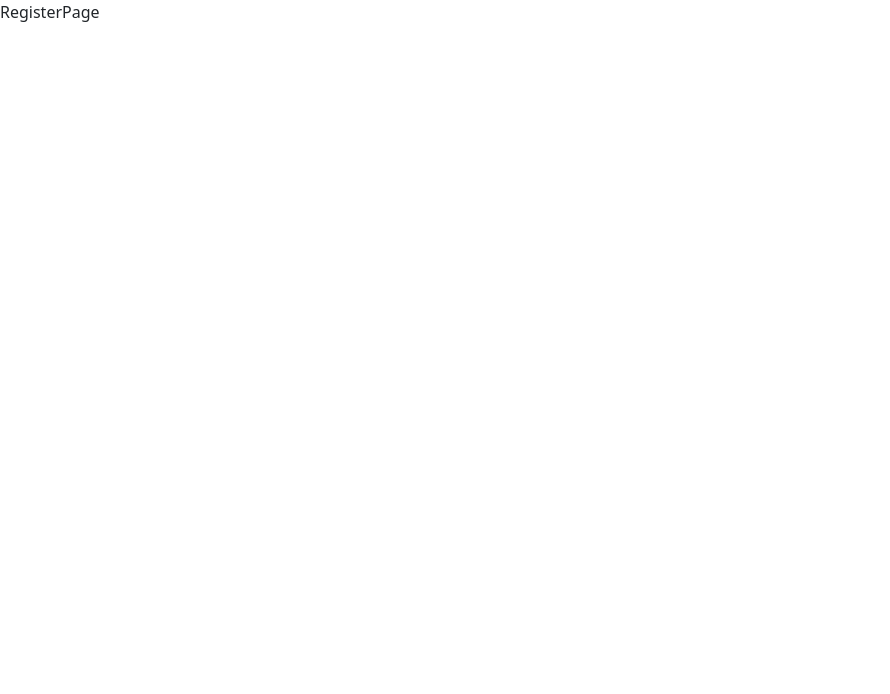
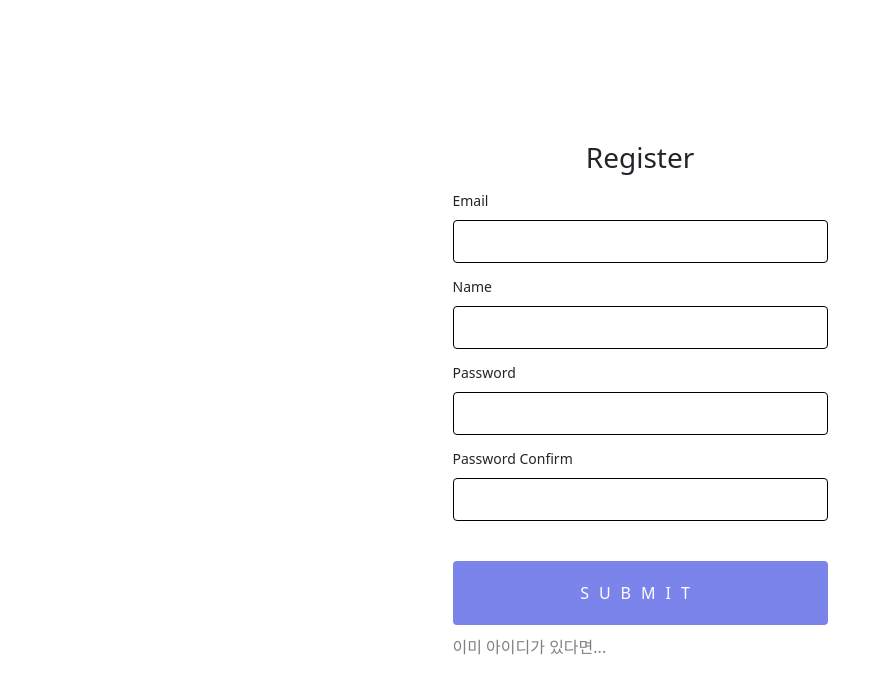
Before and after one commit to ChaJiTae/Goorm_JS_AdvancedCourse, a React (Create React App) app: page /register in a window 1280 px wide. Shown: the top 694 px of the page, without its empty margins (0-890 px from the left). Built offline with nearby package versions, Linux system fonts and the light colour scheme.

Commit message:
#membership Page

```diff
--- a/src/components/RegisterPage/RegisterPage.js
+++ b/src/components/RegisterPage/RegisterPage.js
@@ -1,9 +1,40 @@
 import React from 'react'
+import { Link } from 'react-router-dom'
 
 function RegisterPage() {
   return (
-    <div>
-        RegisterPage
+    <div className='auth-wrapper'>
+        <div style={{textAlign : 'center'}}>
+          <h3>Register</h3>
+        </div>
+        <form>
+
+          <label>Email</label>
+          <input
+              name="email"
+              type="email"
+          />
+
+          <label>Name</label>
+          <input
+              name="name"
+          />
+
+          <label>Password</label>
+          <input
+              name="password"
+              type="password"
+          />
+
+          <label>Password Confirm</label>
+          <input
+              name="password_confirm"
+              type="password"
+          />
+
+          <input type="submit" value={"submit"}/>
+        <Link style={{color:"gray",textDecoration:'none'}} to="/login">이미 아이디가 있다면...</Link>
+        </form>
     </div>
   )
 }
--- a/src/index.css
+++ b/src/index.css
@@ -1,13 +1,128 @@
 body {
-  margin: 0;
-  font-family: -apple-system, BlinkMacSystemFont, 'Segoe UI', 'Roboto', 'Oxygen',
-    'Ubuntu', 'Cantarell', 'Fira Sans', 'Droid Sans', 'Helvetica Neue',
+  background: #0e101c;
+  font-family: -apple-system, BlinkMacSystemFont, "Segoe UI", "Roboto", "Oxygen",
+    "Ubuntu", "Cantarell", "Fira Sans", "Droid Sans", "Helvetica Neue",
     sans-serif;
-  -webkit-font-smoothing: antialiased;
-  -moz-osx-font-smoothing: grayscale;
 }
 
-code {
-  font-family: source-code-pro, Menlo, Monaco, Consolas, 'Courier New',
-    monospace;
+.auth-wrapper{
+  display: flex;
+  flex-direction: column;
+  min-height: 100vh;
+  justify-content: center;
 }
+
+.auth-wrapper form {
+  width: 375px;
+  margin: 0 auto;
+}
+
+.auth-wrapper h1 {
+  font-weight: 100;
+  color: white;
+  text-align: center;
+  padding-bottom: 10px;
+  border-bottom: 1px solid rgb(79, 98, 148);
+}
+
+.auth-wrapper .form {
+  background: #0e101c;
+  max-width: 400px;
+  margin: 0 auto;
+}
+
+.auth-wrapper p {
+  color: #bf1650;
+}
+
+.auth-wrapper  p::before {
+  display: inline;
+  content: "⚠ ";
+}
+
+.auth-wrapper input {
+  display: block;
+  box-sizing: border-box;
+  width: 100%;
+  border-radius: 4px;
+  border: 1px solid black;
+  padding: 10px 15px;
+  margin-bottom: 10px;
+  font-size: 14px;
+}
+
+.auth-wrapper label {
+  line-height: 2;
+  text-align: left;
+  display: block;
+  margin: 5px 0;
+  font-size: 14px;
+  font-weight: 200;
+}
+
+.auth-wrapper button[type="submit"],
+.auth-wrapper input[type="submit"] {
+  background: #7A84EB;
+  color: white;
+  text-transform: uppercase;
+  border: none;
+  margin-top: 40px;
+  padding: 20px;
+  font-size: 16px;
+  font-weight: 100;
+  letter-spacing: 10px;
+}
+
+.auth-wrapper button[type="submit"]:hover,
+.auth-wrapper input[type="submit"]:hover {
+  background: #636ee6;
+}
+
+.auth-wrapper button[type="submit"]:active,
+.auth-wrapper input[type="button"]:active,
+.auth-wrapper input[type="submit"]:active {
+  transition: 0.3s all;
+  transform: translateY(3px);
+  border: 1px solid transparent;
+  opacity: 0.8;
+}
+
+.auth-wrapper input:disabled {
+  opacity: 0.4;
+}
+
+.auth-wrapper input[type="button"]:hover {
+  transition: 0.3s all;
+}
+
+.auth-wrapper button[type="submit"],
+.auth-wrapper input[type="button"],
+.auth-wrapper input[type="submit"] {
+  -webkit-appearance: none;
+}
+
+.auth-wrapper button[type="button"] {
+  display: block;
+  appearance: none;
+  background: #333;
+  color: white;
+  border: none;
+  text-transform: uppercase;
+  padding: 10px 20px;
+  border-radius: 4px;
+}
+
+.auth-wrapper hr {
+  margin-top: 30px;
+}
+
+.auth-wrapper button {
+  display: block;
+  appearance: none;
+  margin-top: 40px;
+  border: 1px solid #333;
+  margin-bottom: 20px;
+  text-transform: uppercase;
+  padding: 10px 20px;
+  border-radius: 4px;
+}
```
